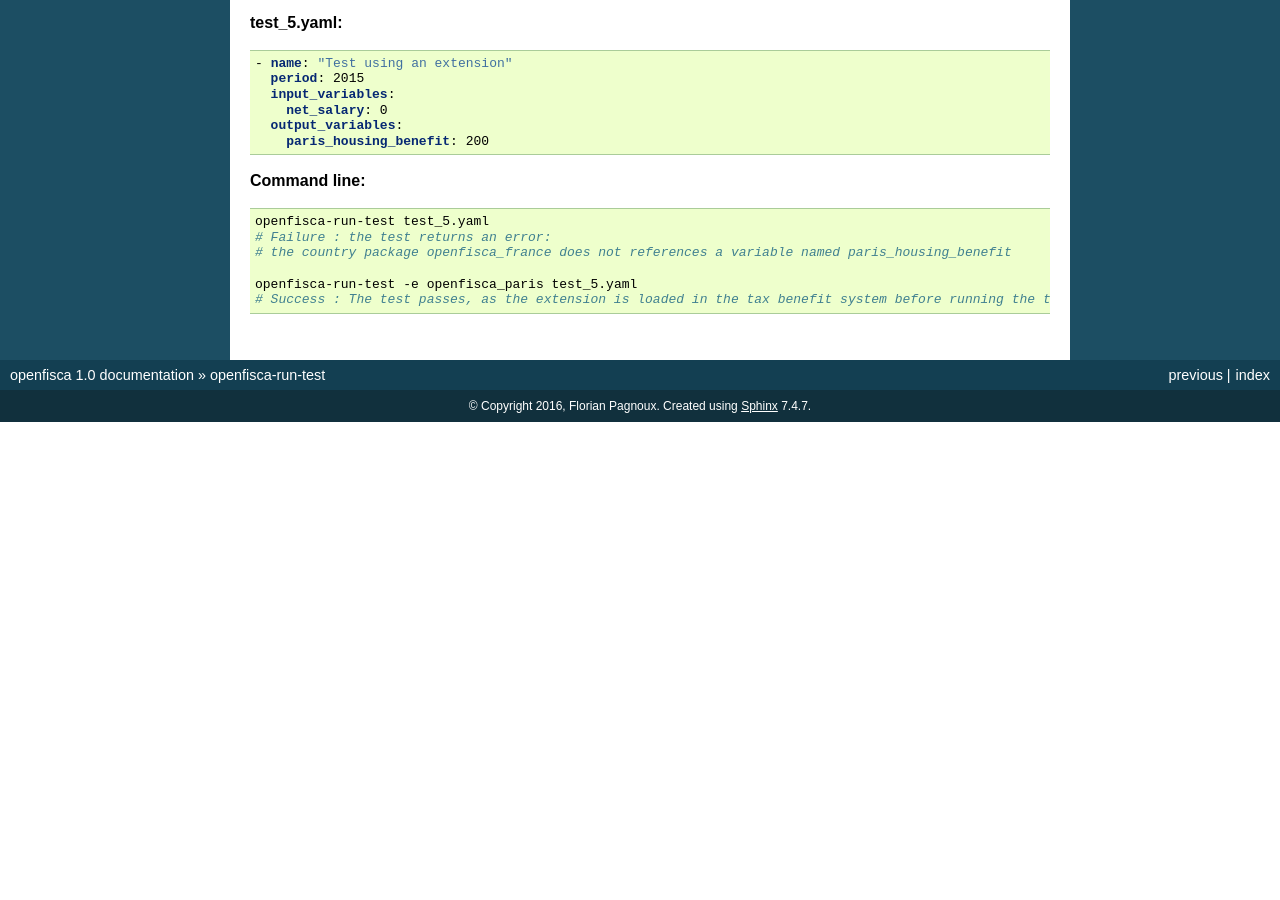
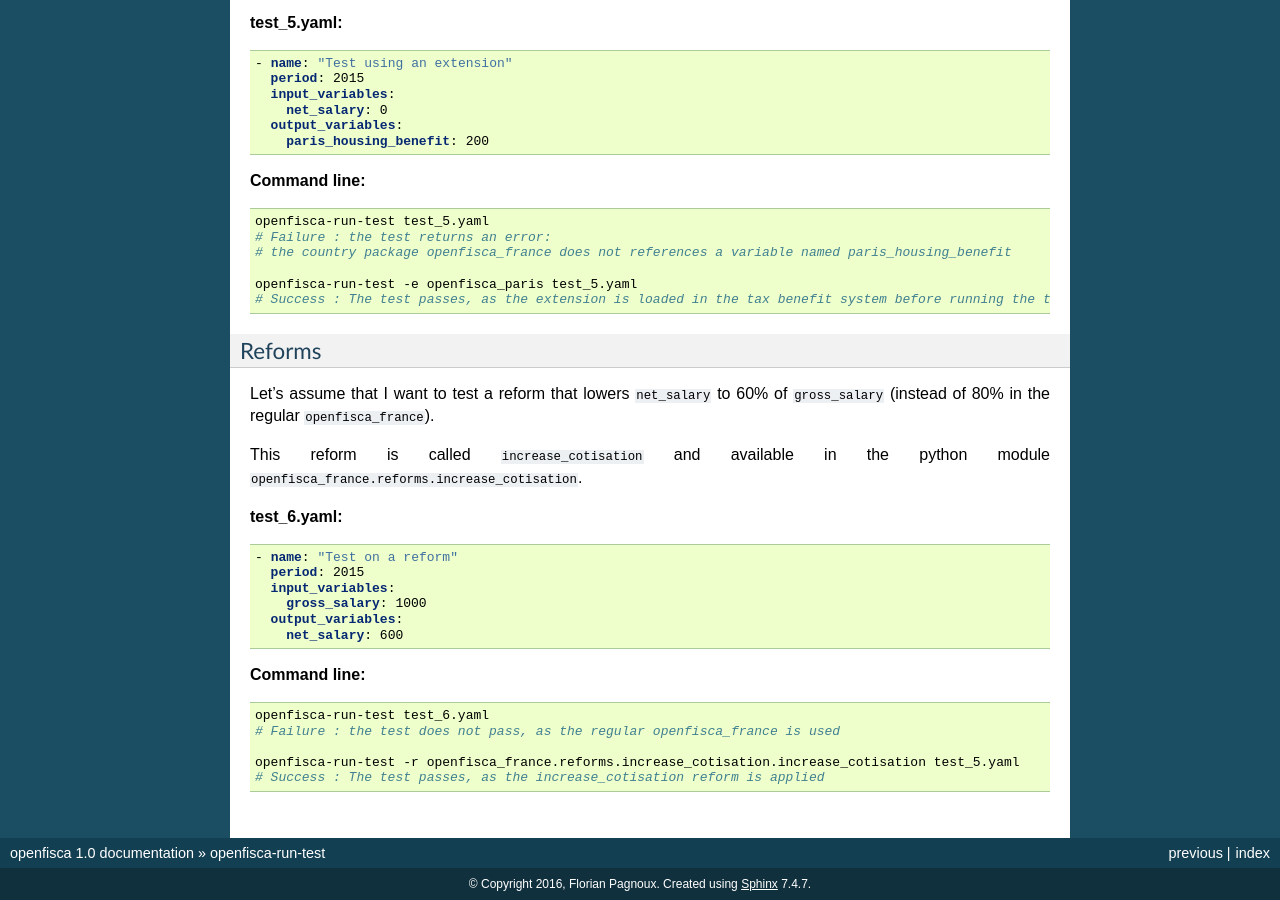
Before and after one commit to fpagnoux/openfisca-ref-doc, a Sphinx documentation site: the page built from source/openfisca-run-test.rst, in a window 1280 px wide and 900 px high, scrolled down 2653 px. Built offline with Sphinx 7.4.7, drawn with Linux system fonts in a browser that asks for light colours; before the commit the page ends 3075 px from its top, so only the background shows below that.

Commit message:
Document reform

```diff
--- a/source/openfisca-run-test.rst
+++ b/source/openfisca-run-test.rst
@@ -196,3 +196,34 @@ Let's now assume an extension to ``openfisca_france``, ``openfisca_paris`` is in
 
   openfisca-run-test -e openfisca_paris test_5.yaml
   # Success : The test passes, as the extension is loaded in the tax benefit system before running the test
+
+
+Reforms
+^^^^^^^
+
+Let's assume that I want to test a reform that lowers ``net_salary`` to 60% of ``gross_salary`` (instead of 80% in the regular ``openfisca_france``).
+
+This reform is called ``increase_cotisation`` and available in the python module ``openfisca_france.reforms.increase_cotisation``.
+
+
+**test_6.yaml:**
+
+.. code-block:: yaml
+
+    - name: "Test on a reform"
+      period: 2015
+      input_variables:
+        gross_salary: 1000
+      output_variables:
+        net_salary: 600
+
+
+**Command line:**
+
+.. code-block:: shell
+
+  openfisca-run-test test_6.yaml
+  # Failure : the test does not pass, as the regular openfisca_france is used
+
+  openfisca-run-test -r openfisca_france.reforms.increase_cotisation.increase_cotisation test_5.yaml
+  # Success : The test passes, as the increase_cotisation reform is applied
```
